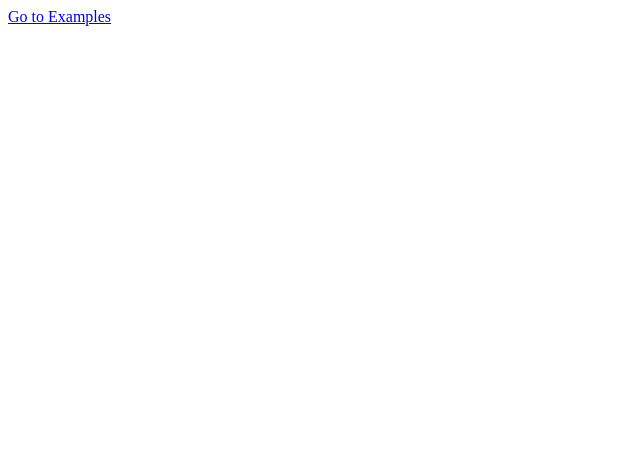
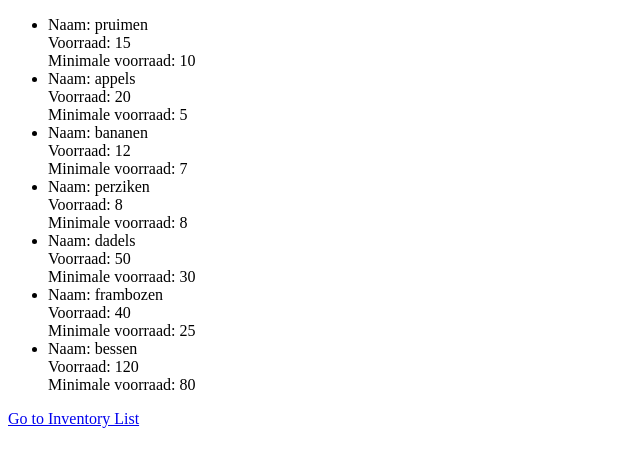
Before and after one commit to maartenrdijkstra/inventaris, a Vue app: page /list in a window 1280 px wide. Before the commit this address had no page. Shown: the top 466 px of the page, without its empty margins (0-640 px from the left). Built offline with nearby package versions, Linux system fonts and the light colour scheme.

Commit message:
INV-7081

```diff
--- a/src/App.vue
+++ b/src/App.vue
@@ -1,7 +1,7 @@
 <template>
   <nav>
     <RouterView />
-    <RouterLink class="addPadding" to="/vb">Go to Examples</RouterLink>
+    <RouterLink to="/list">Go to Inventory List</RouterLink>
   </nav>
 </template>
 
--- /dev/null
+++ b/src/domains/inventory/InventoryStore.ts
@@ -0,0 +1,49 @@
+import { ref, type Ref } from "vue";
+
+const products = ref([
+  {
+    id: 1,
+    name: "pruimen",
+    actualAmount: 15,
+    minimumAmount: 10,
+  },
+  {
+    id: 2,
+    name: "appels",
+    actualAmount: 20,
+    minimumAmount: 5,
+  },
+  {
+    id: 3,
+    name: "bananen",
+    actualAmount: 12,
+    minimumAmount: 7,
+  },
+  {
+    id: 4,
+    name: "perziken",
+    actualAmount: 8,
+    minimumAmount: 8,
+  },
+  {
+    id: 5,
+    name: "dadels",
+    actualAmount: 50,
+    minimumAmount: 30,
+  },
+  {
+    id: 6,
+    name: "frambozen",
+    actualAmount: 40,
+    minimumAmount: 25,
+  },
+  {
+    id: 7,
+    name: "bessen",
+    actualAmount: 120,
+    minimumAmount: 80,
+  },
+]);
+
+// Getter
+export const getProducts = products;
--- /dev/null
+++ b/src/domains/inventory/pages/InventoryList.vue
@@ -0,0 +1,16 @@
+<template>
+  <ul>
+    <li v-for="product in products" :key="product.id">
+      Naam: {{ product.name }}<br />
+      Voorraad: {{ product.actualAmount }}<br />
+      Minimale voorraad: {{ product.minimumAmount }}
+    </li>
+  </ul>
+</template>
+
+<script setup>
+import { ref } from "vue";
+import { getProducts } from "../InventoryStore";
+
+const products = getProducts.value;
+</script>
--- a/src/domains/inventory/pages/VoorbeeldFile.vue
+++ /dev/null
@@ -1,17 +0,0 @@
-<template>
-  <h2>
-    Smoke test voor de router. Verwijder deze file als het project verder wordt
-    ontwikkeld.
-  </h2>
-
-  <ul>
-    <li v-for="example in examples">{{ example.name }}</li>
-  </ul>
-</template>
-
-<script setup>
-import { ref } from "vue";
-import { getAllExamples } from "../store";
-
-const examples = getAllExamples.value;
-</script>
--- a/src/domains/inventory/routes.ts
+++ b/src/domains/inventory/routes.ts
@@ -1,4 +1,4 @@
-import VoorbeeldFile from "./pages/VoorbeeldFile.vue";
+import InventoryList from "./pages/InventoryList.vue";
 import Home from "./pages/Home.vue";
 
 export const routes = [
@@ -7,7 +7,7 @@ export const routes = [
     component: Home,
   },
   {
-    path: "/vb",
-    component: VoorbeeldFile,
+    path: "/list",
+    component: InventoryList,
   },
 ];
--- a/src/domains/inventory/store.ts
+++ /dev/null
@@ -1,17 +0,0 @@
-import { ref } from "vue";
-
-const examples = ref([
-  {
-    id: 1,
-    name: "test1",
-    address: "test2",
-  },
-  {
-    id: 2,
-    name: "test3",
-    address: "test4",
-  },
-]);
-
-// Getter
-export const getAllExamples = examples;
```
